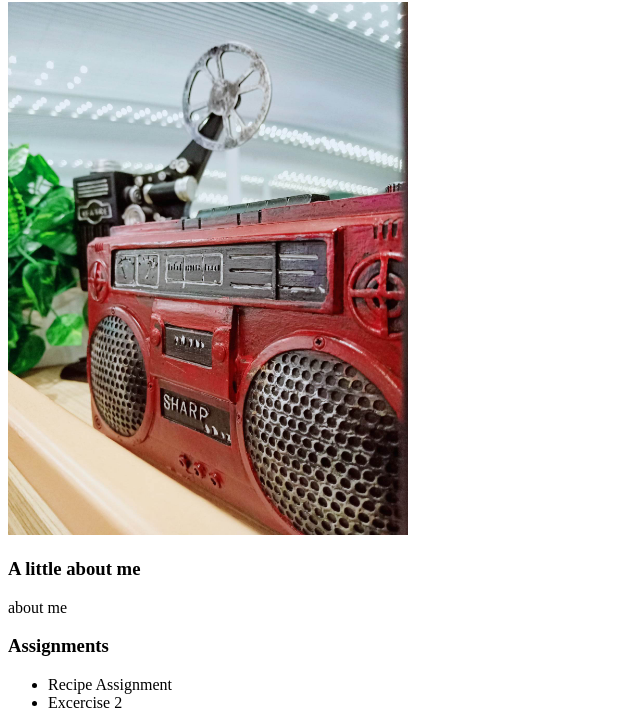
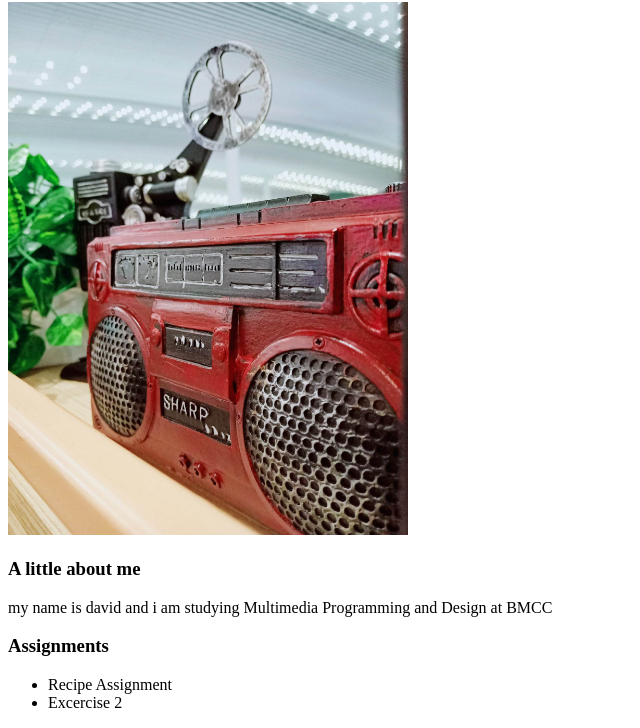
Before and after one commit to Davidwl09/mmp240, a plain HTML site: page index.html in a window 1280 px wide. Shown: the part 125-853 px from the top of the page, without its empty margins (0-640 px from the left). Drawn offline with Linux system fonts and the light colour scheme.

Commit message:
Add files via upload

```diff
--- a/index.html
+++ b/index.html
@@ -16,7 +16,7 @@
 
         <h3>A little about me</h3>
 
-        <p>about me</p>
+        <p>my name is david and i am studying Multimedia Programming and Design at BMCC</p>
 
         <h3>Assignments</h3>
 
```
